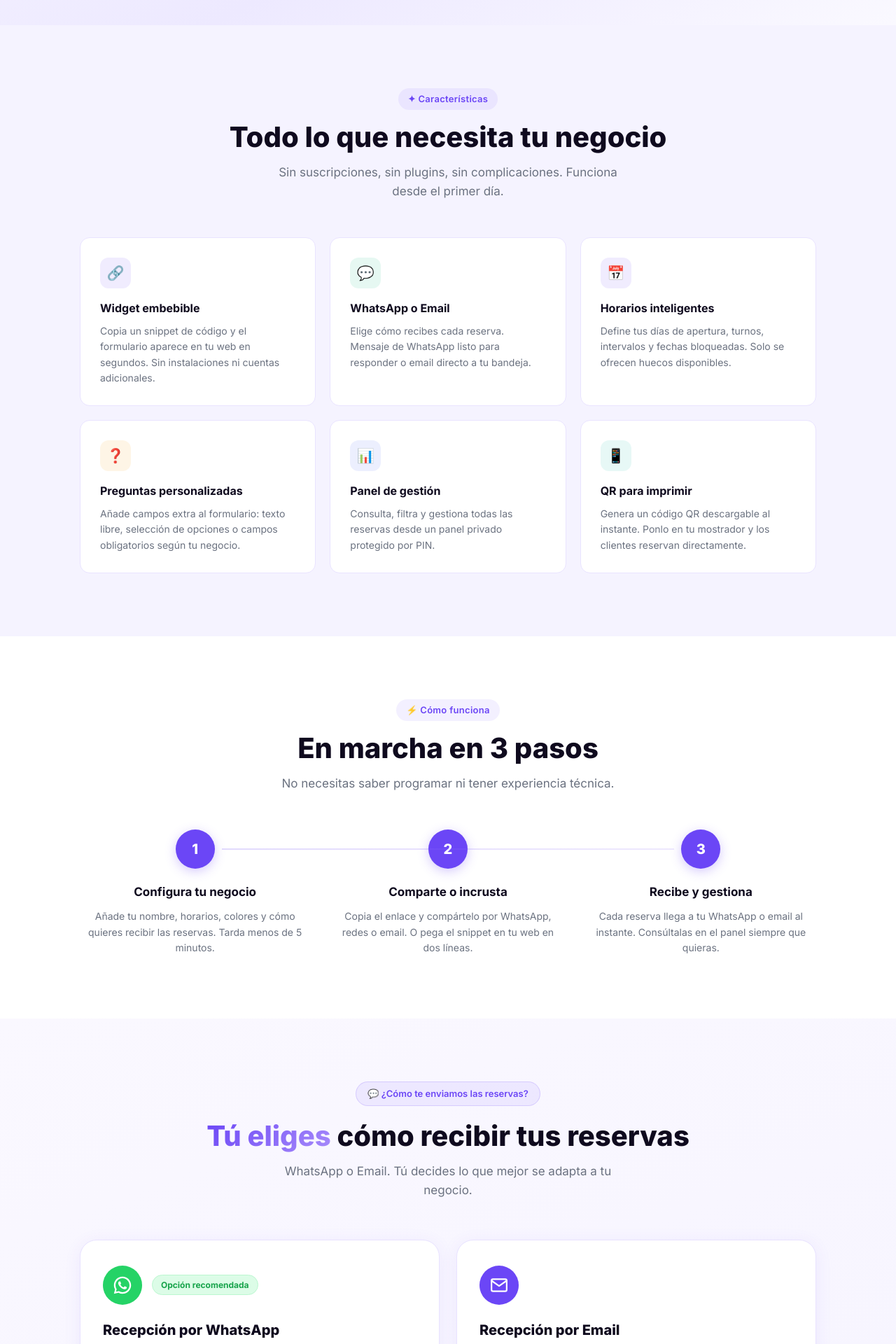
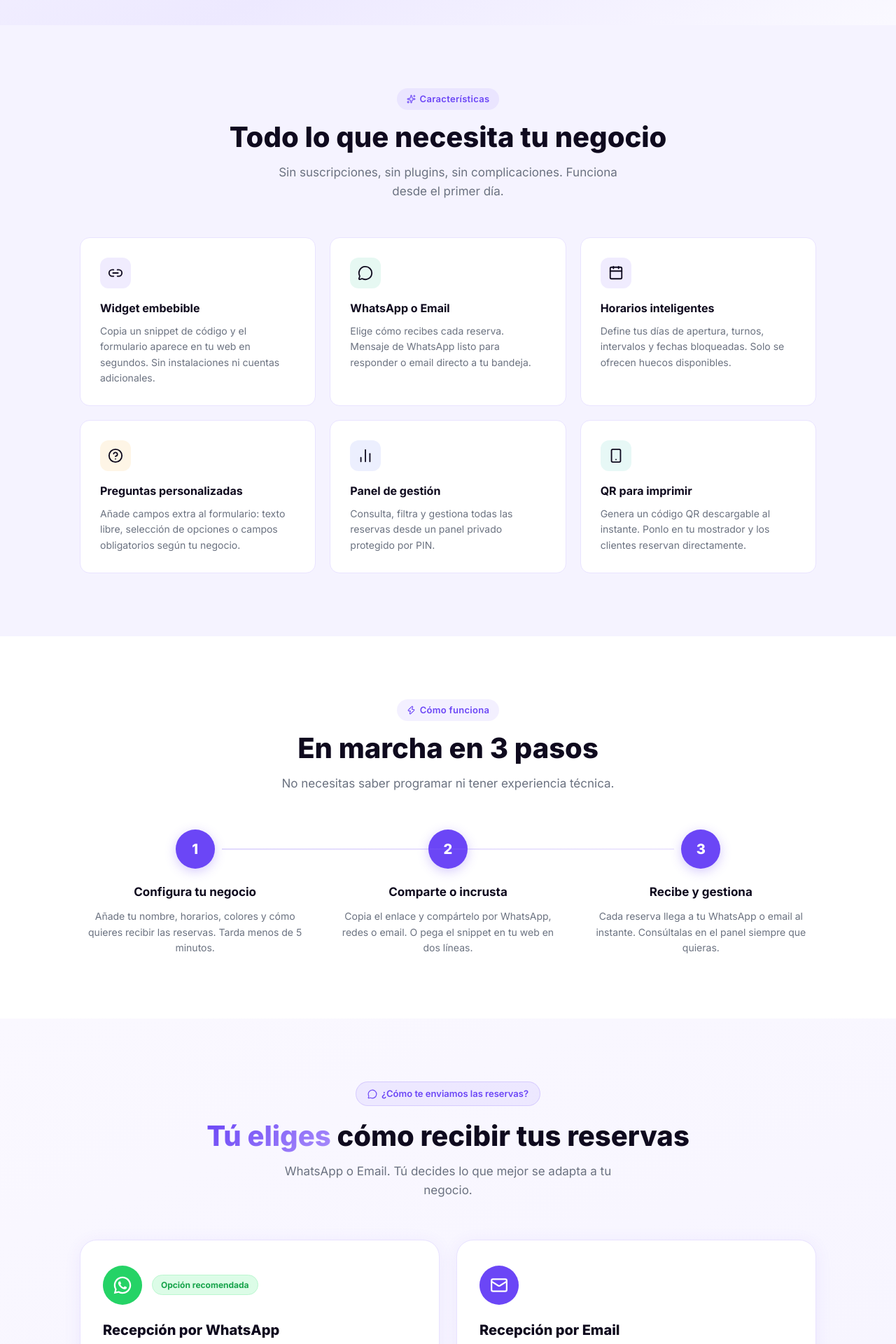
Before and after one commit to JESUS323DEV/reservaq-landing, a React (Vite) app: page / in a window 1280 px wide. Shown: the part 700-2620 px from the top of the page at 70% size. Built offline with nearby package versions, Linux system fonts and the light colour scheme.

Commit message:
Replace emojis with Lucide icons across landing page

```diff
--- a/src/components/FAQ.jsx
+++ b/src/components/FAQ.jsx
@@ -1,4 +1,5 @@
 import { useState } from "react";
+import { HelpCircle, ChevronDown, ChevronUp } from "lucide-react";
 
 const FAQS = [
   {
@@ -34,7 +35,7 @@ export default function FAQ() {
     <section className="faq" id="faq">
       <div className="container">
         <div className="faq-head">
-          <span className="section-label">❓ Preguntas frecuentes</span>
+          <span className="section-label"><HelpCircle size={13} /> Preguntas frecuentes</span>
           <h2 className="section-title">Resolvemos tus dudas</h2>
           <p className="section-sub">
             Si no encuentras lo que buscas, escríbenos y te respondemos en minutos.
@@ -45,7 +46,9 @@ export default function FAQ() {
             <div key={i} className={`faq-item${open === i ? " open" : ""}`}>
               <button className="faq-q" onClick={() => setOpen(open === i ? null : i)}>
                 {item.q}
-                <span className="faq-chevron">⌄</span>
+                <span className="faq-chevron">
+                  {open === i ? <ChevronUp size={16} /> : <ChevronDown size={16} />}
+                </span>
               </button>
               <div className="faq-a">{item.a}</div>
             </div>
--- a/src/components/Features.jsx
+++ b/src/components/Features.jsx
@@ -1,36 +1,38 @@
+import { Link2, MessageCircle, Calendar, HelpCircle, BarChart2, Smartphone, Sparkles } from "lucide-react";
+
 const FEATURES = [
   {
-    icon: "🔗",
+    icon: <Link2 size={22} />,
     color: "violet",
     title: "Widget embebible",
     desc: "Copia un snippet de código y el formulario aparece en tu web en segundos. Sin instalaciones ni cuentas adicionales.",
   },
   {
-    icon: "💬",
+    icon: <MessageCircle size={22} />,
     color: "green",
     title: "WhatsApp o Email",
     desc: "Elige cómo recibes cada reserva. Mensaje de WhatsApp listo para responder o email directo a tu bandeja.",
   },
   {
-    icon: "📅",
+    icon: <Calendar size={22} />,
     color: "violet",
     title: "Horarios inteligentes",
     desc: "Define tus días de apertura, turnos, intervalos y fechas bloqueadas. Solo se ofrecen huecos disponibles.",
   },
   {
-    icon: "❓",
+    icon: <HelpCircle size={22} />,
     color: "orange",
     title: "Preguntas personalizadas",
     desc: "Añade campos extra al formulario: texto libre, selección de opciones o campos obligatorios según tu negocio.",
   },
   {
-    icon: "📊",
+    icon: <BarChart2 size={22} />,
     color: "blue",
     title: "Panel de gestión",
     desc: "Consulta, filtra y gestiona todas las reservas desde un panel privado protegido por PIN.",
   },
   {
-    icon: "📱",
+    icon: <Smartphone size={22} />,
     color: "teal",
     title: "QR para imprimir",
     desc: "Genera un código QR descargable al instante. Ponlo en tu mostrador y los clientes reservan directamente.",
@@ -42,7 +44,7 @@ export default function Features() {
     <section className="features" id="caracteristicas">
       <div className="container">
         <div className="features-head">
-          <span className="section-label">✦ Características</span>
+          <span className="section-label"><Sparkles size={13} /> Características</span>
           <h2 className="section-title">Todo lo que necesita tu negocio</h2>
           <p className="section-sub">
             Sin suscripciones, sin plugins, sin complicaciones. Funciona desde el primer día.
--- a/src/components/HowItWorks.jsx
+++ b/src/components/HowItWorks.jsx
@@ -1,3 +1,5 @@
+import { Zap } from "lucide-react";
+
 const STEPS = [
   {
     num: "1",
@@ -21,7 +23,7 @@ export default function HowItWorks() {
     <section className="how" id="como-funciona">
       <div className="container">
         <div className="how-head">
-          <span className="section-label">⚡ Cómo funciona</span>
+          <span className="section-label"><Zap size={13} /> Cómo funciona</span>
           <h2 className="section-title">En marcha en 3 pasos</h2>
           <p className="section-sub">
             No necesitas saber programar ni tener experiencia técnica.
--- a/src/components/Pricing.jsx
+++ b/src/components/Pricing.jsx
@@ -1,3 +1,5 @@
+import { Shield, Clock, Users, Mail, MessageCircle } from "lucide-react";
+
 const WA_FEATURES = [
   "Notificaciones instantáneas",
   "Responde desde tu móvil",
@@ -15,49 +17,15 @@ const EMAIL_FEATURES = [
 ];
 
 const TRUST = [
-  { icon: <ShieldIcon />, title: "Sin compromiso", desc: "Te contamos todo sin compromiso." },
-  { icon: <ClockIcon />, title: "Respuestas rápidas", desc: "Te respondemos en menos de 24h." },
-  { icon: <UsersIcon />, title: "Para todo tipo de negocios", desc: "Desde pequeños negocios hasta grandes equipos." },
+  { icon: <Shield size={20} />, title: "Sin compromiso", desc: "Te contamos todo sin compromiso." },
+  { icon: <Clock size={20} />, title: "Respuestas rápidas", desc: "Te respondemos en menos de 24h." },
+  { icon: <Users size={20} />, title: "Para todo tipo de negocios", desc: "Desde pequeños negocios hasta grandes equipos." },
 ];
-
-function ShieldIcon() {
-  return (
-    <svg width="20" height="20" viewBox="0 0 24 24" fill="none" stroke="currentColor" strokeWidth="2" strokeLinecap="round" strokeLinejoin="round">
-      <path d="M12 22s8-4 8-10V5l-8-3-8 3v7c0 6 8 10 8 10z" />
-    </svg>
-  );
-}
-
-function ClockIcon() {
-  return (
-    <svg width="20" height="20" viewBox="0 0 24 24" fill="none" stroke="currentColor" strokeWidth="2" strokeLinecap="round" strokeLinejoin="round">
-      <circle cx="12" cy="12" r="10" /><polyline points="12 6 12 12 16 14" />
-    </svg>
-  );
-}
-
-function UsersIcon() {
-  return (
-    <svg width="20" height="20" viewBox="0 0 24 24" fill="none" stroke="currentColor" strokeWidth="2" strokeLinecap="round" strokeLinejoin="round">
-      <path d="M17 21v-2a4 4 0 0 0-4-4H5a4 4 0 0 0-4 4v2" /><circle cx="9" cy="7" r="4" />
-      <path d="M23 21v-2a4 4 0 0 0-3-3.87" /><path d="M16 3.13a4 4 0 0 1 0 7.75" />
-    </svg>
-  );
-}
 
 function WaIcon() {
   return (
     <svg width="28" height="28" viewBox="0 0 32 32" fill="white">
       <path d="M16 2C8.268 2 2 8.268 2 16c0 2.478.669 4.8 1.832 6.795L2 30l7.42-1.81A13.93 13.93 0 0 0 16 30c7.732 0 14-6.268 14-14S23.732 2 16 2zm0 25.4a11.34 11.34 0 0 1-5.77-1.573l-.413-.246-4.406 1.074 1.11-4.284-.27-.44A11.36 11.36 0 0 1 4.6 16c0-6.29 5.11-11.4 11.4-11.4S27.4 9.71 27.4 16 22.29 27.4 16 27.4zm6.26-8.532c-.343-.172-2.03-1.002-2.344-1.116-.315-.115-.544-.172-.773.172-.229.343-.888 1.116-1.088 1.345-.2.229-.4.258-.743.086-.343-.172-1.449-.534-2.76-1.703-1.02-.91-1.708-2.034-1.908-2.377-.2-.343-.021-.528.15-.7.155-.153.343-.4.515-.6.172-.2.229-.343.343-.572.115-.229.057-.43-.029-.6-.086-.172-.773-1.864-1.059-2.551-.279-.67-.562-.579-.773-.59l-.658-.011a1.263 1.263 0 0 0-.915.43c-.315.343-1.202 1.174-1.202 2.865s1.23 3.324 1.401 3.553c.172.229 2.42 3.695 5.863 5.18.82.354 1.46.565 1.958.723.823.261 1.572.224 2.163.136.66-.099 2.03-.829 2.316-1.63.286-.8.286-1.487.2-1.63-.085-.143-.314-.229-.657-.4z" />
-    </svg>
-  );
-}
-
-function EmailIcon() {
-  return (
-    <svg width="26" height="26" viewBox="0 0 24 24" fill="none" stroke="white" strokeWidth="2" strokeLinecap="round" strokeLinejoin="round">
-      <path d="M4 4h16c1.1 0 2 .9 2 2v12c0 1.1-.9 2-2 2H4c-1.1 0-2-.9-2-2V6c0-1.1.9-2 2-2z" />
-      <polyline points="22,6 12,13 2,6" />
     </svg>
   );
 }
@@ -68,7 +36,7 @@ export default function Pricing() {
       <div className="container">
 
         <div className="reception-head">
-          <span className="reception-tag">💬 ¿Cómo te enviamos las reservas?</span>
+          <span className="reception-tag"><MessageCircle size={14} /> ¿Cómo te enviamos las reservas?</span>
           <h2 className="section-title">
             <span className="gradient-text">Tú eliges</span> cómo recibir tus reservas
           </h2>
@@ -101,7 +69,7 @@ export default function Pricing() {
           {/* Email */}
           <div className="rc-card">
             <div className="rc-card-top">
-              <div className="rc-icon rc-icon--email"><EmailIcon /></div>
+              <div className="rc-icon rc-icon--email"><Mail size={26} color="white" /></div>
             </div>
             <h3 className="rc-title">Recepción por Email</h3>
             <p className="rc-desc">Recibe todas las reservas en tu correo electrónico de forma organizada.</p>
@@ -114,7 +82,7 @@ export default function Pricing() {
               ))}
             </ul>
             <button type="button" className="rc-btn rc-btn--email">
-              <EmailIcon />Solicitar más información por Email →
+              <Mail size={20} color="white" />Solicitar más información por Email →
             </button>
           </div>
 
@@ -132,8 +100,6 @@ export default function Pricing() {
           ))}
         </div>
 
-
-
       </div>
     </section>
   );
--- a/src/index.css
+++ b/src/index.css
@@ -562,7 +562,7 @@ button { font-family: inherit; cursor: pointer; border: none; background: none;
 }
 .faq-q:hover { background: var(--bg-alt); }
 .faq-chevron { font-size: 18px; color: var(--text-muted); transition: transform 0.2s; flex-shrink: 0; }
-.faq-item.open .faq-chevron { transform: rotate(180deg); color: var(--violet); }
+.faq-item.open .faq-chevron { color: var(--violet); }
 .faq-a {
   padding: 0 22px;
   max-height: 0;
```
